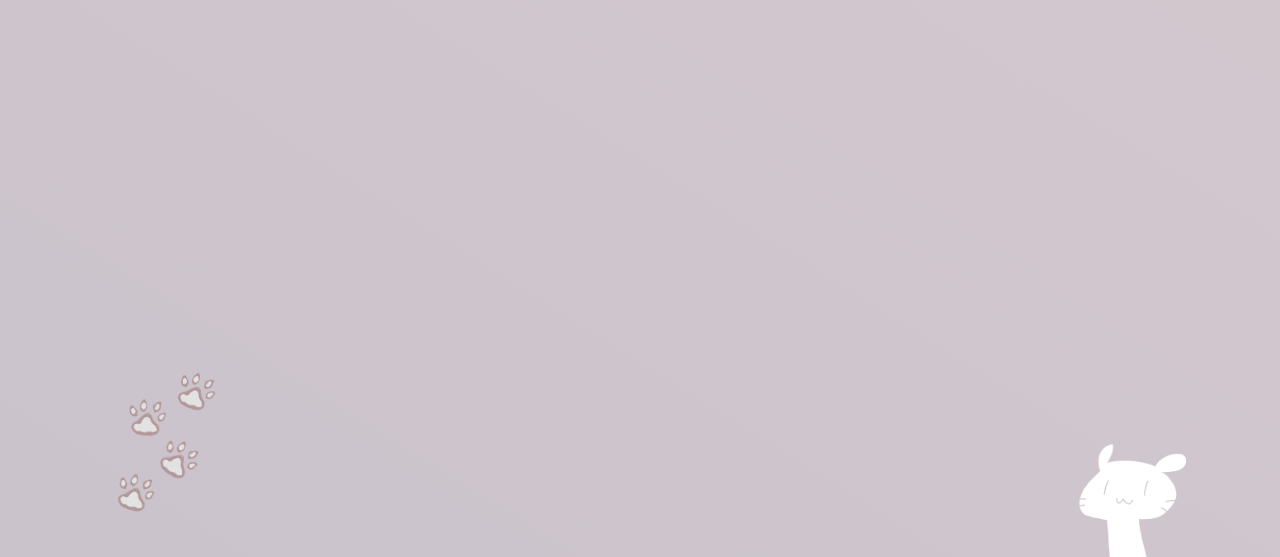
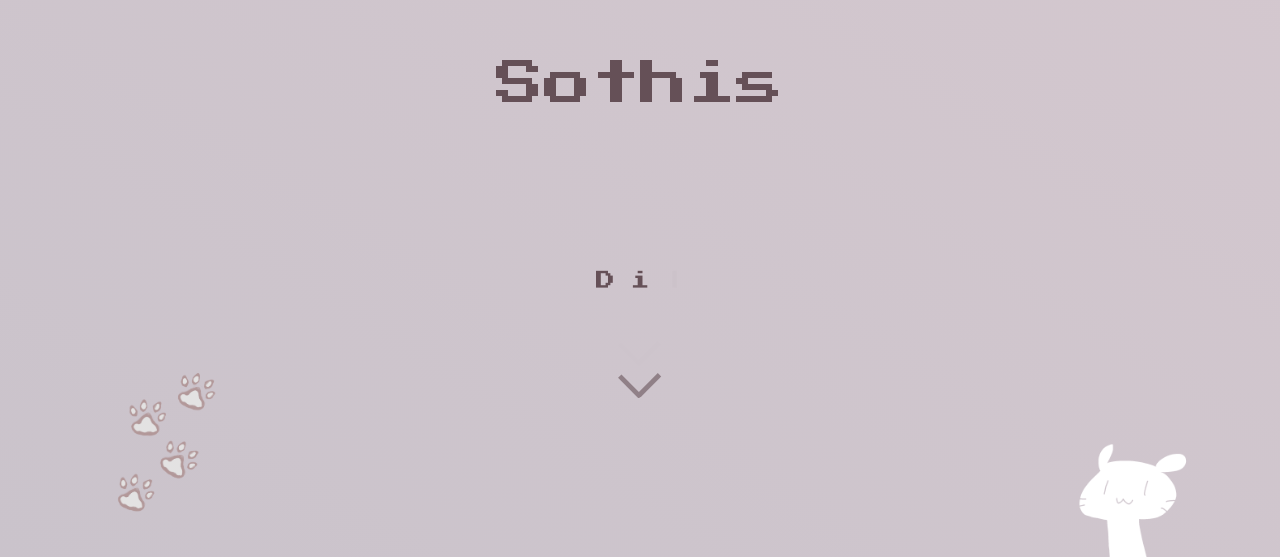
Before and after one commit to Sothis-baka/home-page, a React (Create React App) app: page /Home in a window 1280 px wide. Shown: the part 243-800 px from the top of the page. Built offline with nearby package versions, Linux system fonts and the light colour scheme.

Commit message:
homepage3.0-dev added cover

```diff
--- /dev/null
+++ b/src/components/About.tsx
@@ -0,0 +1,9 @@
+import React from 'react';
+
+const About = () => (
+    <div className='about home__section'>
+
+    </div>
+);
+
+export default About;
--- /dev/null
+++ b/src/components/Cover.tsx
@@ -0,0 +1,42 @@
+import React, { useEffect, useState } from 'react';
+import sleep from '../utils/sleep';
+import ArrowDown from '../icons/ArrowDown';
+
+const Discover = React.memo(() => {
+    const[showing, setShowing] = useState("");
+    const[incr, setIncr] = useState(true);
+    const fullMsg = "Discover";
+
+    useEffect(() => {
+        const tick = setInterval(async () => {
+            if(incr) await sleep(120);
+            const newShowing = fullMsg.substring(0, showing.length + (incr ? 1 : -1));
+            setShowing(newShowing);
+            if(newShowing === "" || newShowing === fullMsg){
+                await sleep(newShowing === "" ? 480 : 960);
+                setIncr(!incr);
+            }
+        }, 120);
+
+        return () => clearInterval(tick);
+    }, [showing, incr]);
+
+    return (
+        <div className='cover__discover'>
+            {showing.split('').map(ch =>
+                <span className='cover__discover__letter' key={'discover_' + ch}>{ ch }</span>
+            )}<span className='cover__discover__letter cover__discover__cursor' key='discover_|'>|</span>
+        </div>
+    );
+});
+
+const Cover = () => (
+    <div className='cover'>
+        <div className='cover__title'>Sothis</div>
+        <Discover/>
+        <ArrowDown className='icon icon--large cover__scroll-down-icon--top'/>
+        <ArrowDown className='icon icon--large cover__scroll-down-icon--bottom'/>
+    </div>
+);
+
+export default React.memo(Cover);
--- a/src/components/Decoration.tsx
+++ b/src/components/Decoration.tsx
@@ -12,4 +12,4 @@ const Decoration = () => (
     </div>
 );
 
-export default Decoration;
+export default React.memo(Decoration);
--- /dev/null
+++ b/src/icons/ArrowDown.tsx
@@ -0,0 +1,10 @@
+const ArrowDown = ({ className }: { className: string }) => (
+    <svg xmlns="http://www.w3.org/2000/svg" viewBox="0 0 70.902 41.933" className={ className }>
+        <g id="Group_1" data-name="Group 1" transform="translate(-923.369 -1000.533)">
+            <path id="Path_6" data-name="Path 6" d="M0,0,47.958.1l.01,7.9L.01,7.9Z" transform="translate(929.026 1002.891) rotate(45)" fill="#655057"/>
+            <path id="Path_5" data-name="Path 5" d="M0,.025l47.958-.1-.01,7.9-47.958.1Z" transform="translate(994.209 1006.142) rotate(135)" fill="#655057"/>
+        </g>
+    </svg>
+);
+
+export default ArrowDown;
--- a/src/pages/Home.tsx
+++ b/src/pages/Home.tsx
@@ -1,10 +1,14 @@
 import React from 'react';
+
+import Cover from '../components/Cover';
+import About from '../components/About';
 import '../styles/home.scss';
 
 const Home = () => (
-    <div>
-
+    <div className='home'>
+        <Cover/>
+        <About/>
     </div>
 );
 
-export default Home;
+export default React.memo(Home);
--- a/src/styles/_base.scss
+++ b/src/styles/_base.scss
@@ -1,4 +1,44 @@
+@import url('https://fonts.googleapis.com/css2?family=Press+Start+2P&display=swap');
+
 /* Colors */
 $color-light: #cac3cb;
 $color-medium: #d5c8cf;
 $color-dark: #655057;
+
+/* Fonts */
+$font-family-cover: Press Start\ 2P, cursive;
+
+/* Mixins */
+@mixin flex-div($dir: column){
+  display: flex;
+  flex-direction: $dir;
+  flex-wrap: wrap;
+}
+
+@mixin flex-div--center($dir: column){
+  @include flex-div($dir);
+  align-items: center;
+  justify-content: center;
+}
+
+@mixin blinking($delay: 0s, $duration: 1s){
+  animation: blink $duration $delay infinite ease-in-out;
+}
+
+/* Animation */
+@keyframes blink{
+  0%{
+    opacity: 0;
+  }
+  25%{
+    opacity: 1;
+  }
+  75%{
+    opacity: 1;
+  }
+  100%{
+    opacity: 0;
+  }
+}
+
+/* Extensions */
--- a/src/styles/app.scss
+++ b/src/styles/app.scss
@@ -10,15 +10,16 @@
 
   height: 100vh;
   width: 100vw;
-  overflow: hidden;
+
+  overflow-x: hidden;
+  overflow-y: scroll;
 
   background-color: base.$color-medium;
   background-image: linear-gradient(to top right, base.$color-light, base.$color-medium);
 }
 
-.page{
-  min-height: 100vh;
-  width: 100vw;
-
-  overflow-y: scroll;
+.icon{
+  &--large{
+    height: 1.6em;
+  }
 }
--- a/src/styles/home.scss
+++ b/src/styles/home.scss
@@ -0,0 +1,46 @@
+@use "base";
+
+.home{
+  &__section{
+
+  }
+}
+
+.cover{
+  @include base.flex-div--center(column);
+
+  height: 100vh;
+  color: base.$color-dark;
+  font-family: base.$font-family-cover;
+
+  &__title{
+    margin: 3em;
+    font-size: 3em;
+  }
+
+  &__discover{
+    margin: 1em;
+    font-size: 1.2em;
+    text-align: center;
+
+    &__letter{
+      margin: 0 0.4em;
+    }
+
+    &__cursor{
+      @include base.blinking(0s, 0.8s);
+    }
+  }
+
+  &__scroll-down-icon{
+    &--top{
+      @include base.blinking(0s, 1.6s);
+      margin-top: 2em;
+    }
+
+    &--bottom{
+      @include base.blinking(0.2s, 1.6s);
+      margin-top: 0.4em;
+    }
+  }
+}
--- /dev/null
+++ b/src/utils/sleep.ts
@@ -0,0 +1,9 @@
+const sleep = (time: number) => {
+    return new Promise(res => {
+        setTimeout(() => {
+            res(null);
+        }, time);
+    });
+};
+
+export default sleep;
```
